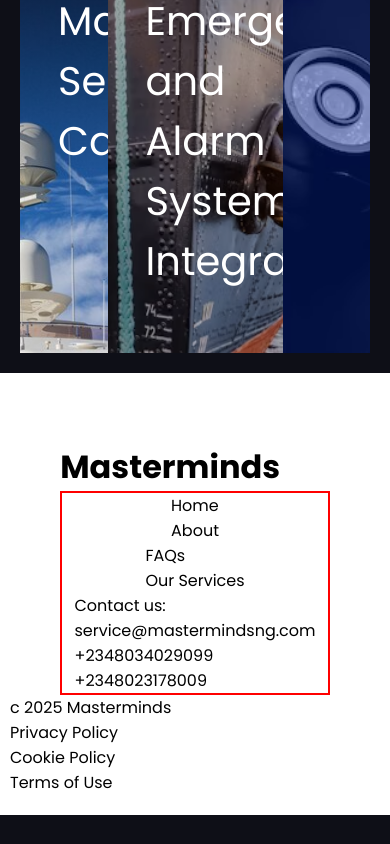
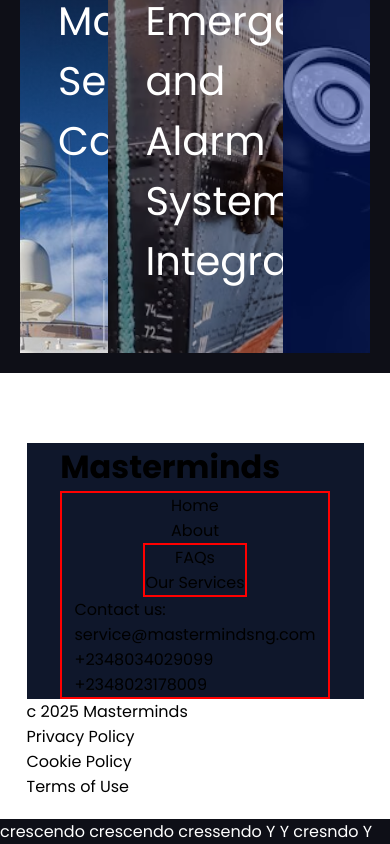
Before and after one commit to kennsawyerr/masterminds-site, a React (Vite) app: page / in a window 390 px wide. Shown: the part 1825-2669 px from the top of the page. Before the commit the page ends 2640 px from the top, so only its background shows below. Built offline with nearby package versions, Linux system fonts and the light colour scheme.

Commit message:
modified:   src/App.css 	modified:   src/components/Footer.jsx

```diff
--- a/src/App.css
+++ b/src/App.css
@@ -249,10 +249,14 @@
   width: 100%;
   height: 100%;
 }
+.bg-footer{
+  background-color: #0F172B;
+}
 
 .footer-flex {
   display: flex;
   justify-content: space-around;
+  background-color: #0F172B;
 }
 .img-container {
   width: 300px;
@@ -326,7 +330,6 @@
   border: 1px solid #d3d4d6;
   text-align: center;
   cursor: pointer;
-  /* border: 1px solid yellow; */
 }
 .bg-color-grey {
   background-color: #eef0f2;
@@ -341,8 +344,6 @@
   background: url("/public/the-one.jpg");
   background-size: cover;
   justify-content: center;
-  /* border: 2px solid yellow; */
-
   align-items: center;
 }
 .comp-values-hero {
@@ -408,7 +409,8 @@
   .footer-flex {
   display: flex;
   flex-direction: column;
-  justify-content: space-around;
+  margin: 0 auto;
+  /* justify-content: space-around; */
 }
 
 .flex5{
--- a/src/components/Footer.jsx
+++ b/src/components/Footer.jsx
@@ -17,7 +17,7 @@
                 <li>Home</li>
                 <li>About</li>
               </ul>
-              <ul>
+              <ul className="flex5">
                 <li>FAQs</li>
                 <li>Our Services</li>
               </ul>
@@ -32,13 +32,14 @@
           </div>
         </div>
 
-        <ul>
+        <ul className="container">
           <li>c 2025 Masterminds</li>
           <li>Privacy Policy</li>
           <li>Cookie Policy</li>
           <li>Terms of Use</li>
         </ul>
       </footer>
+      crescendo crescendo cressendo Y Y cresndo Y
     </>
   );
 };
```
